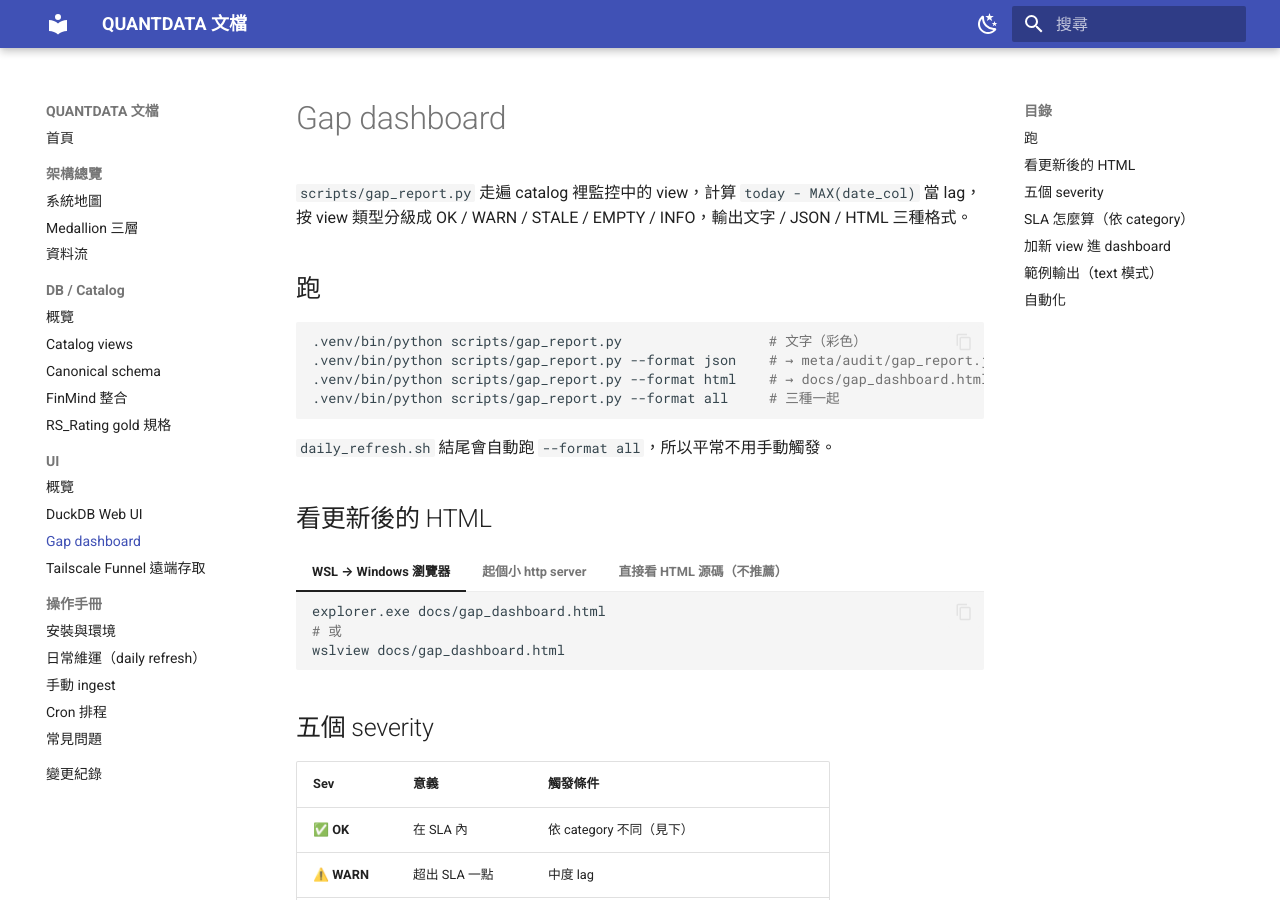
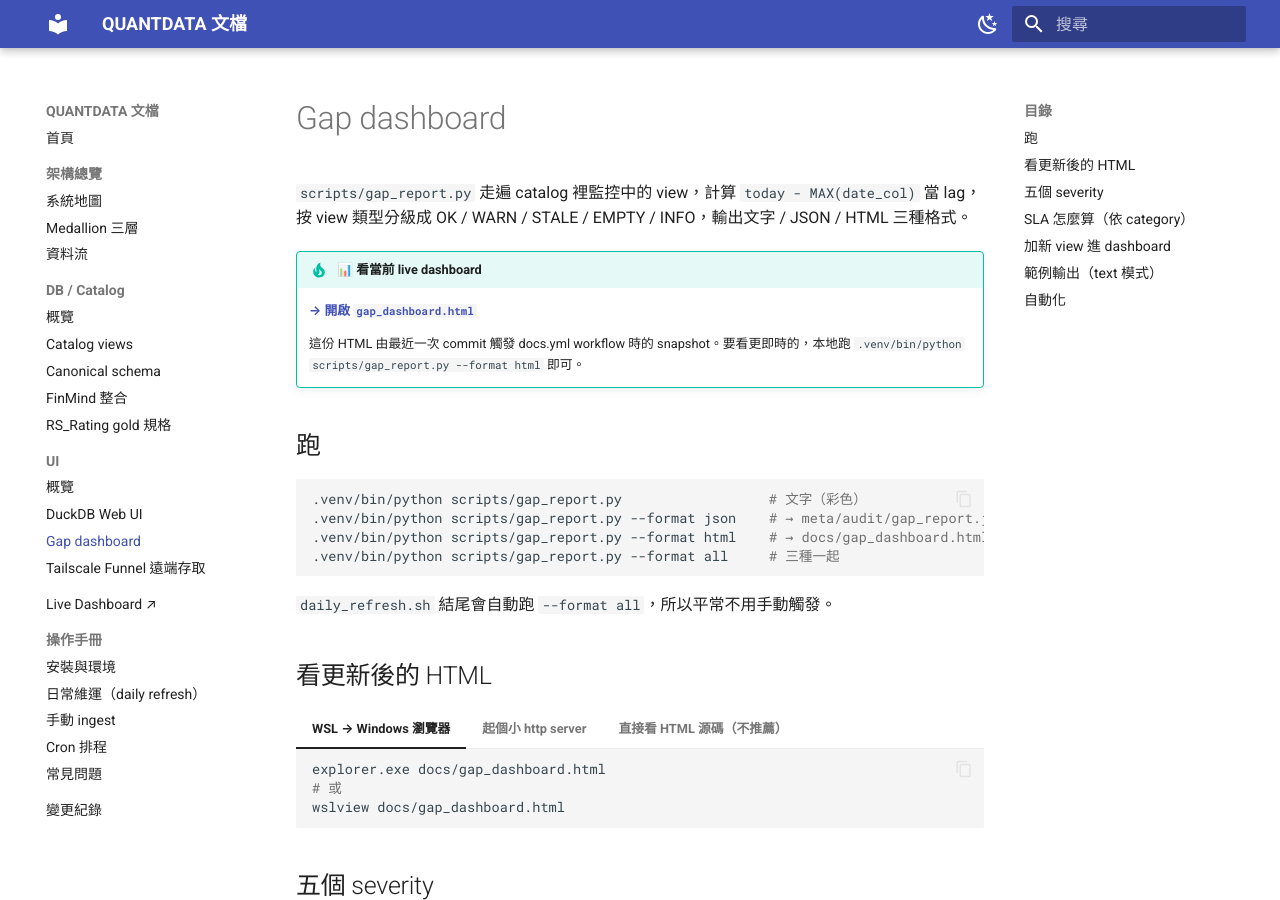
Before and after one commit to gsinvest017-ai/gs-scraper, an MkDocs documentation site: the page built from docs-site/ui/gap-dashboard.md, in a window 1280 px wide and 900 px high. Built offline with MkDocs 1.6.1 and Material for MkDocs 9.7.7, drawn with Linux system fonts in a browser that asks for light colours.

Commit message:
M2: surface gap_dashboard.html in docs-site nav + ui page
- mkdocs.yml: add top-level nav entry 'Live Dashboard ↗' → gap_dashboard.html
- docs-site/ui/gap-dashboard.md: prepend a Material tip admonition with a
  direct {target=_blank} link to ../gap_dashboard.html
- mkdocs build --strict passes; site/gap_dashboard.html present

```diff
--- a/docs-site/ui/gap-dashboard.md
+++ b/docs-site/ui/gap-dashboard.md
@@ -1,6 +1,12 @@
 # Gap dashboard
 
 `scripts/gap_report.py` 走遍 catalog 裡監控中的 view，計算 `today - MAX(date_col)` 當 lag，按 view 類型分級成 OK / WARN / STALE / EMPTY / INFO，輸出文字 / JSON / HTML 三種格式。
+
+!!! tip "📊 看當前 live dashboard"
+
+    [**→ 開啟 `gap_dashboard.html`**](../gap_dashboard.html){ target=_blank }
+
+    這份 HTML 由最近一次 commit 觸發 docs.yml workflow 時的 snapshot。要看更即時的，本地跑 `.venv/bin/python scripts/gap_report.py --format html` 即可。
 
 ## 跑
 
--- a/mkdocs.yml
+++ b/mkdocs.yml
@@ -85,6 +85,7 @@ nav:
       - DuckDB Web UI: ui/duckdb-ui.md
       - Gap dashboard: ui/gap-dashboard.md
       - Tailscale Funnel 遠端存取: ui/funnel.md
+  - Live Dashboard ↗: gap_dashboard.html
   - 操作手冊:
       - 安裝與環境: ops/install.md
       - 日常維運（daily refresh）: ops/daily-refresh.md
```
Also changed, not shown: docs/progress-gap-dashboard-docsite.md (+11 -2 lines).
